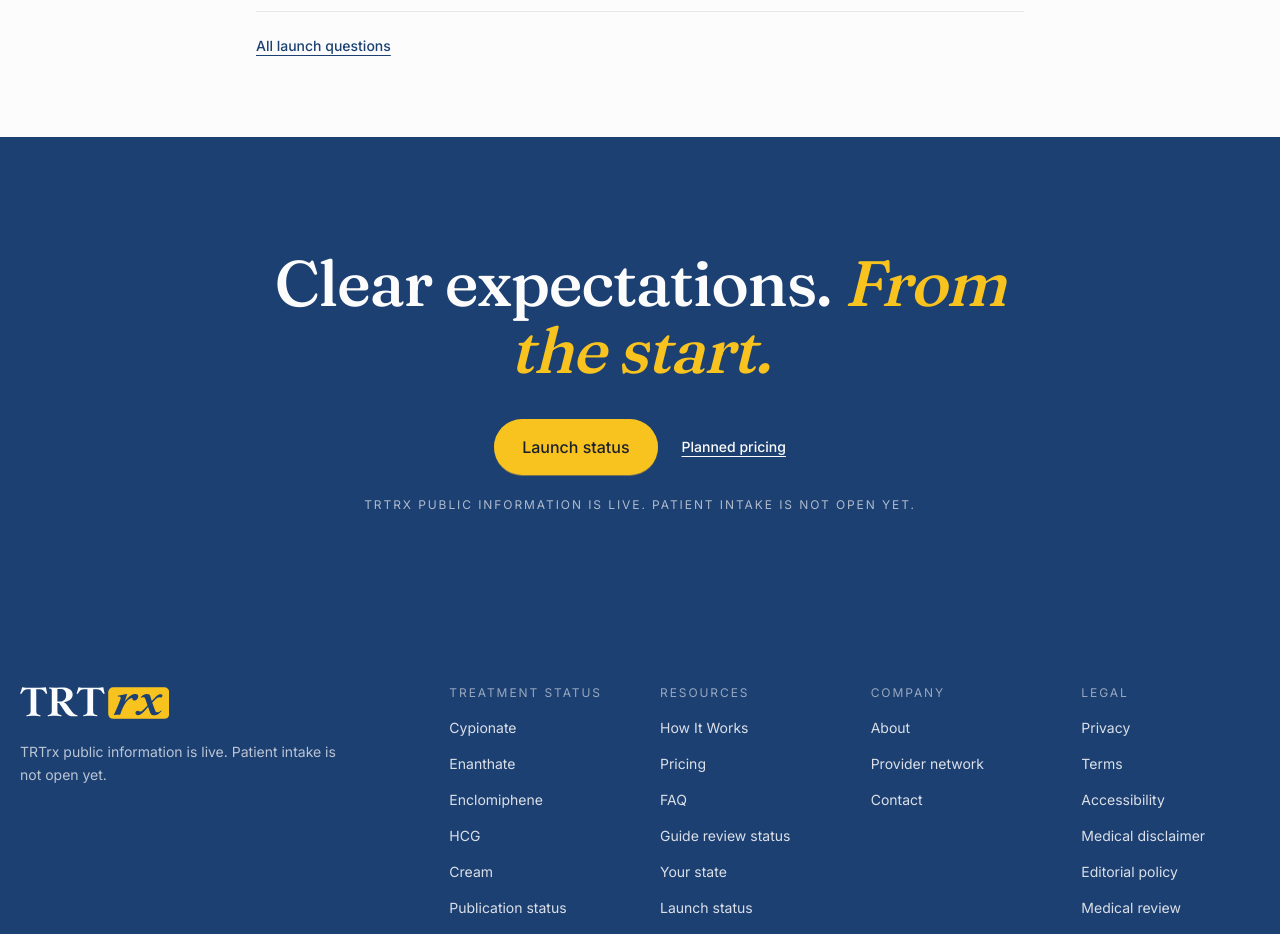
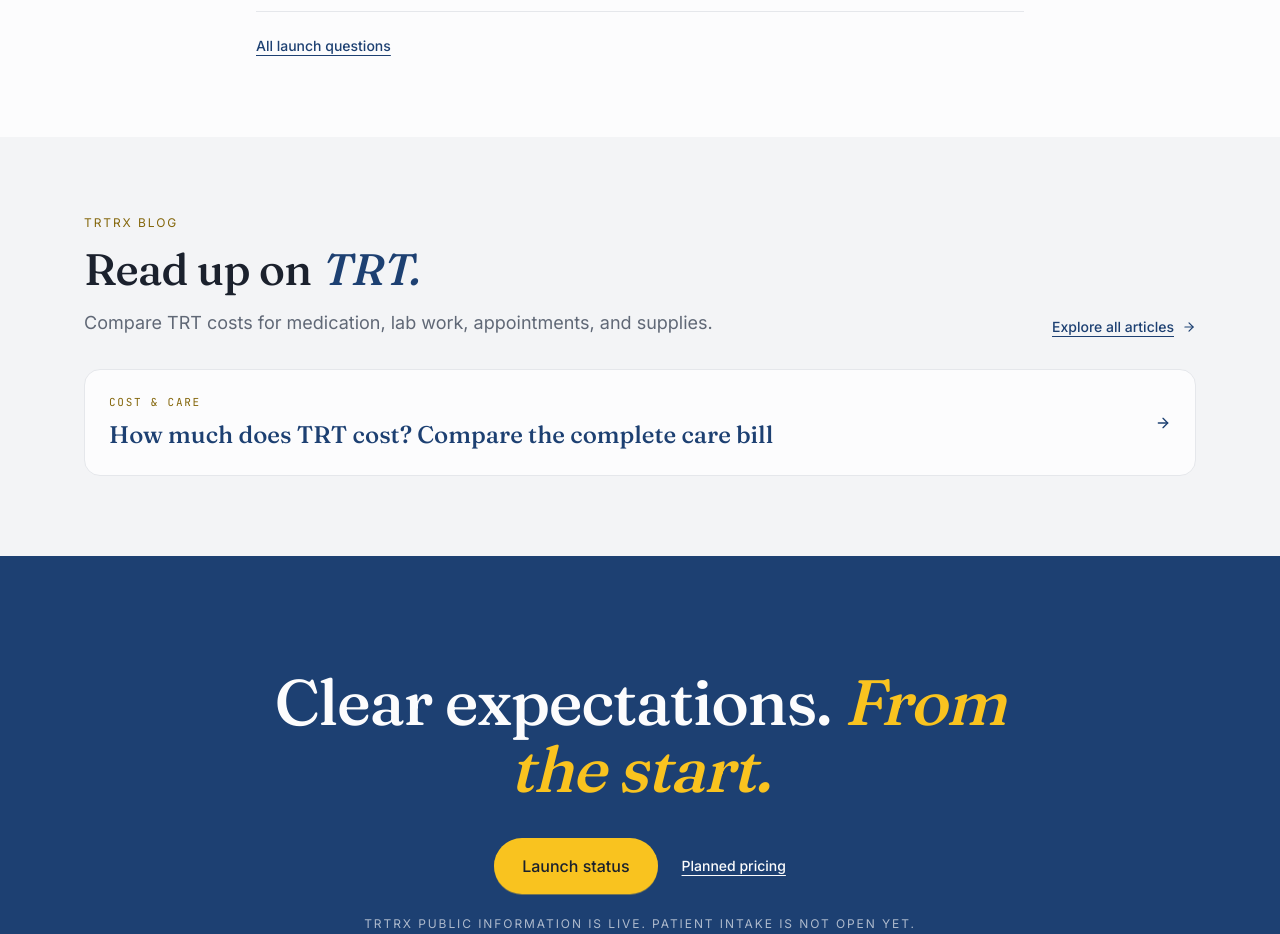
Before and after one commit to metabotprime/trtrx, a Next.js app: page / in a window 1280 px wide. Shown: the part 2040-2974 px from the top of the page. Built offline with nearby package versions, Linux system fonts and the light colour scheme.

Commit message:
Surface published TRT guides on the homepage
Give visitors a direct path from launch information to the existing cost guide. Use the same publication filter as the blog so the homepage cannot feature drafts held for clinical review.

```diff
--- a/src/components/availability/OperationalContent.tsx
+++ b/src/components/availability/OperationalContent.tsx
@@ -5,6 +5,8 @@ import { OrganizationSchema } from "@/components/seo/schemas/OrganizationSchema"
 import { WebSiteSchema } from "@/components/seo/schemas/WebSiteSchema";
 import { HeroCentered } from "@/components/sections/HeroCentered";
 import { FooterCTABand } from "@/components/sections/FooterCTABand";
+import { HomeBlogSection } from "@/components/sections/HomeBlogSection";
+import type { BlogPostSummary } from "@/content/blog";
 import {
   OPERATIONAL_FAQS,
   PROVIDER_NETWORK_DISCLOSURE,
@@ -118,7 +120,7 @@ function PlanningCards() {
   );
 }
 
-export function OperationalHome() {
+export function OperationalHome({ posts }: { posts: BlogPostSummary[] }) {
   return (
     <>
       <SEOHead
@@ -132,6 +134,7 @@ export function OperationalHome() {
         <HeroCentered />
         <PlanningCards />
         <OperationalFAQ compact />
+        <HomeBlogSection posts={posts} />
         <FooterCTABand
           headline="Clear expectations."
           italic="From the start."
--- a/src/components/sections/HomeBlogSection.tsx
+++ b/src/components/sections/HomeBlogSection.tsx
@@ -2,70 +2,59 @@ import Link from 'next/link';
 import { ArrowRight } from 'lucide-react';
 import type { BlogPostSummary } from '@/content/blog';
 import { CATEGORY_LABELS } from '@/content/blog-metadata';
+import { CLINICAL_CONTENT_RELEASED } from '@/content/launch';
 import { SectionHeader } from './SectionHeader';
 
 export function HomeBlogSection({ posts }: { posts: BlogPostSummary[] }) {
   if (posts.length === 0) return null;
 
   return (
-    <section className="bg-surface-alt">
-      <div className="container py-20 md:py-28">
+    <section className="bg-surface-alt" aria-label="TRT guides">
+      <div className="container max-w-6xl py-16 md:py-20">
+        <div className="flex flex-wrap items-end justify-between gap-x-8 gap-y-5">
           <SectionHeader
-          eyebrow="Resources"
+            eyebrow="TRTrx blog"
             title="Read up on *TRT.*"
-          subtitle="Source-linked guides to testosterone testing, treatment decisions and monitoring."
-          align="center"
+            subtitle={CLINICAL_CONTENT_RELEASED
+              ? 'Guides to testosterone testing, treatment decisions, and monitoring.'
+              : 'Compare TRT costs for medication, lab work, appointments, and supplies.'}
+            align="left"
+            size="md"
+            className="mx-0"
           />
+          <Link
+            href="/blog"
+            className="inline-flex items-center gap-2 text-sm font-medium text-primary underline underline-offset-4"
+          >
+            Explore all articles
+            <ArrowRight size={14} aria-hidden="true" />
+          </Link>
+        </div>
 
-        <ul className="mx-auto mt-14 grid max-w-6xl grid-cols-1 gap-6 md:grid-cols-3 md:gap-7">
+        <ul className="mt-8 flex flex-wrap gap-4">
           {posts.map((post) => (
-            <li key={post.slug}>
+            <li key={post.slug} className="min-w-0 flex-1 basis-64">
               <Link
                 href={`/blog/${post.slug}`}
-                className="group flex h-full flex-col rounded-2xl border border-border bg-surface p-7 transition-all duration-200 hover:-translate-y-px hover:border-accent/40 hover:shadow-md md:p-8"
+                className="group flex h-full items-center justify-between gap-5 rounded-2xl border border-border bg-surface p-5 transition-colors hover:border-accent focus-visible:outline focus-visible:outline-2 focus-visible:outline-offset-2 focus-visible:outline-primary sm:p-6"
               >
+                <div>
                   <p className="font-mono text-[11px] uppercase tracking-tracked text-accent-strong">
                     {CATEGORY_LABELS[post.category]}
                   </p>
-
-                <h3
-                  className="mt-4 font-serif text-[22px] font-medium leading-tight text-primary md:text-2xl"
-                  style={{ fontVariationSettings: "'opsz' 144" }}
-                >
+                  <h3 className="mt-2 font-serif text-xl font-medium leading-tight text-primary sm:text-2xl">
                     {post.title}
                   </h3>
-
-                <p className="mt-4 flex-1 text-[15px] leading-relaxed text-muted">
-                  {post.excerpt}
-                </p>
-
-                <div className="mt-6 flex items-baseline justify-between">
-                  <span className="font-mono text-[11px] uppercase tracking-tracked text-muted">
-                    {post.readMinutes} min read
-                  </span>
+                </div>
                 <ArrowRight
-                    size={14}
-                    className="text-primary transition-all duration-150 group-hover:translate-x-0.5 group-hover:text-accent-strong"
-                    aria-hidden
+                  size={16}
+                  className="shrink-0 text-primary group-hover:text-accent-strong"
+                  aria-hidden="true"
                 />
-                </div>
               </Link>
             </li>
           ))}
         </ul>
-
-        <div className="mt-10 flex justify-center">
-          <Link
-            href="/blog"
-            className="group inline-flex items-center gap-2 text-sm font-medium text-primary underline-offset-4 transition-colors hover:text-accent-strong"
-          >
-            View all articles
-            <ArrowRight
-              size={14}
-              className="transition-transform duration-150 group-hover:translate-x-0.5"
-            />
-          </Link>
-        </div>
       </div>
     </section>
   );
--- a/src/pages/index.tsx
+++ b/src/pages/index.tsx
@@ -22,7 +22,7 @@ import { FooterCTABand } from "@/components/sections/FooterCTABand";
 import { getHomepageBlogPosts, type BlogPostSummary } from "@/content/blog";
 
 export default function HomePage({ posts }: { posts: BlogPostSummary[] }) {
-  if (!CLINICAL_CONTENT_RELEASED) return <OperationalHome />;
+  if (!CLINICAL_CONTENT_RELEASED) return <OperationalHome posts={posts} />;
   return (
     <>
       <SEOHead
@@ -60,7 +60,7 @@ export const getStaticProps: GetStaticProps<{
   posts: BlogPostSummary[];
 }> = async () => {
   return {
-    props: { posts: CLINICAL_CONTENT_RELEASED ? getHomepageBlogPosts() : [] },
+    props: { posts: getHomepageBlogPosts() },
     revalidate: 3600,
   };
 };
```
Lines whose indentation alone changed are shown as unchanged.
